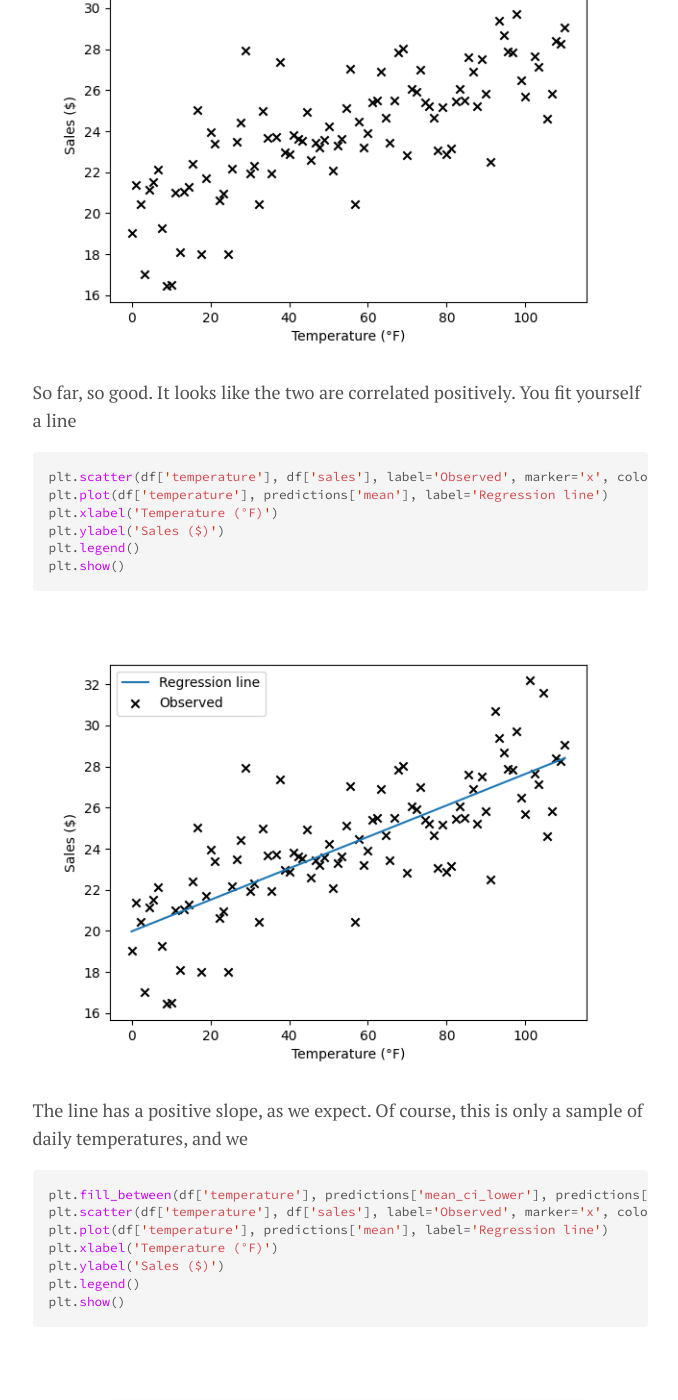
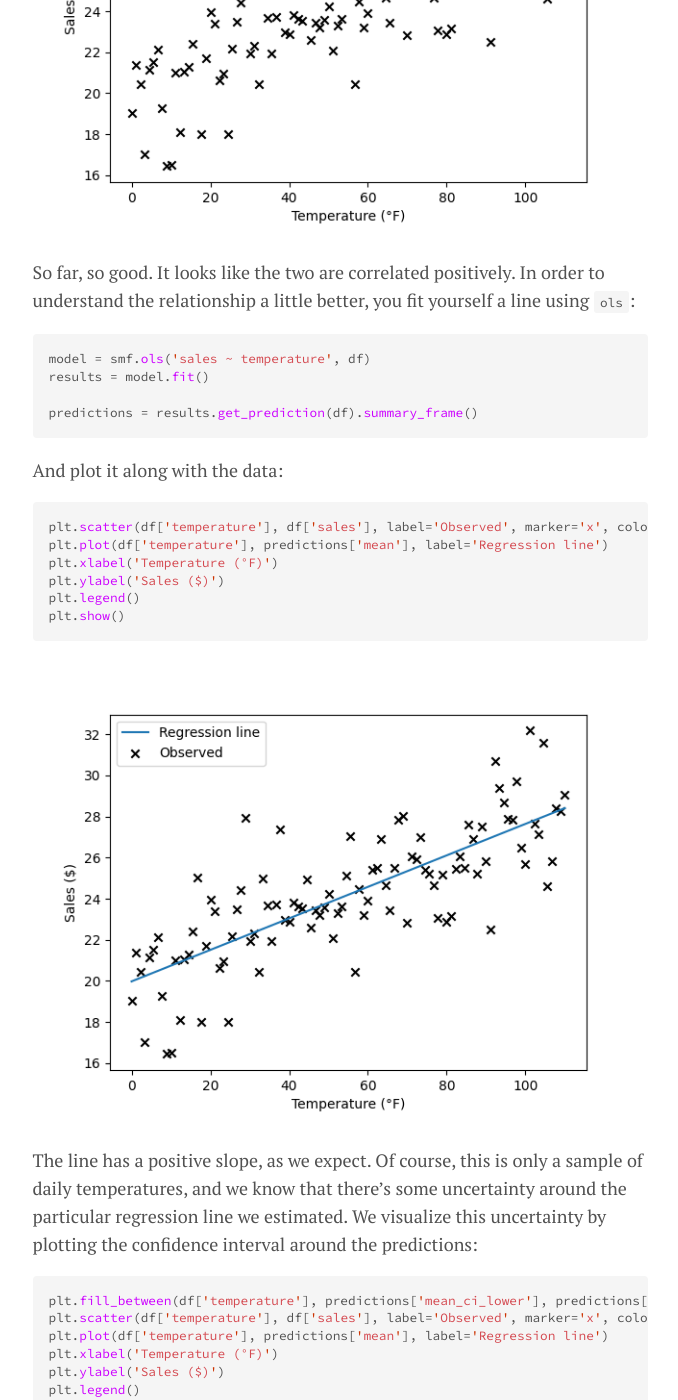
Before and after one commit to lmc2179/lmc2179.github.io, a Jekyll site: the page built from drafts/prediction_confidence.md, in a window 1280 px wide and 1400 px high, scrolled down 1922 px. Shown: the whole window, without its empty margins (300-978 px from the left). Built offline with Jekyll 4.4.1, drawn with Linux system fonts in a browser that asks for light colours; formulas are drawn with MathJax 3; some of the changed text lies outside the part shown.

Commit message:
Update prediction_confidence.md

````diff
--- a/drafts/prediction_confidence.md
+++ b/drafts/prediction_confidence.md
@@ -16,13 +16,6 @@ As always, it's useful to get some intuition by looking at an example, so we'll
 You collect some data on the daily temperature and dollars of sales in the region where you do most of your sales, and you plot them:
 
 ```python
-model = smf.ols('sales ~ temperature', df)
-results = model.fit()
-
-predictions = results.get_prediction(df).summary_frame()
-```
-
-```python
 plt.scatter(df['temperature'], df['sales'], label='Observed', marker='x', color='black')
 plt.xlabel('Temperature (°F)')
 plt.ylabel('Sales ($)')
@@ -32,7 +25,16 @@ plt.show()
 
 ![Scatter plot](https://raw.githubusercontent.com/lmc2179/lmc2179.github.io/master/assets/img/prediction_confidence/1.png)
 
-So far, so good. It looks like the two are correlated positively. You fit yourself a line
+So far, so good. It looks like the two are correlated positively. In order to understand the relationship a little better, you fit yourself a line using `ols`:
+
+```python
+model = smf.ols('sales ~ temperature', df)
+results = model.fit()
+
+predictions = results.get_prediction(df).summary_frame()
+```
+
+And plot it along with the data:
 
 ```python
 plt.scatter(df['temperature'], df['sales'], label='Observed', marker='x', color='black')
@@ -46,7 +48,7 @@ plt.show()
 
 ![Regression line](https://raw.githubusercontent.com/lmc2179/lmc2179.github.io/master/assets/img/prediction_confidence/2.png)
 
-The line has a positive slope, as we expect. Of course, this is only a sample of daily temperatures, and we
+The line has a positive slope, as we expect. Of course, this is only a sample of daily temperatures, and we know that there's some uncertainty around the particular regression line we estimated. We visualize this uncertainty by plotting the confidence interval around the predictions:
 
 ```python
 plt.fill_between(df['temperature'], predictions['mean_ci_lower'], predictions['mean_ci_upper'], alpha=.5, label='Confidence interval')
@@ -61,7 +63,7 @@ plt.show()
 
 ![Regression line + Confidence interval](https://raw.githubusercontent.com/lmc2179/lmc2179.github.io/master/assets/img/prediction_confidence/3.png)
 
-This tells us something about the uncertainty
+This tells us something about the uncertainty around the regression line. You'll notice that plenty of `X`s fall outside of the confidence interval. In order to visualize the region where we expect most actual sales to occur, we plot the prediction interval as well:
 
 ```python
 plt.fill_between(df['temperature'], predictions['obs_ci_lower'], predictions['obs_ci_upper'], alpha=.1, label='Prediction interval')
````
